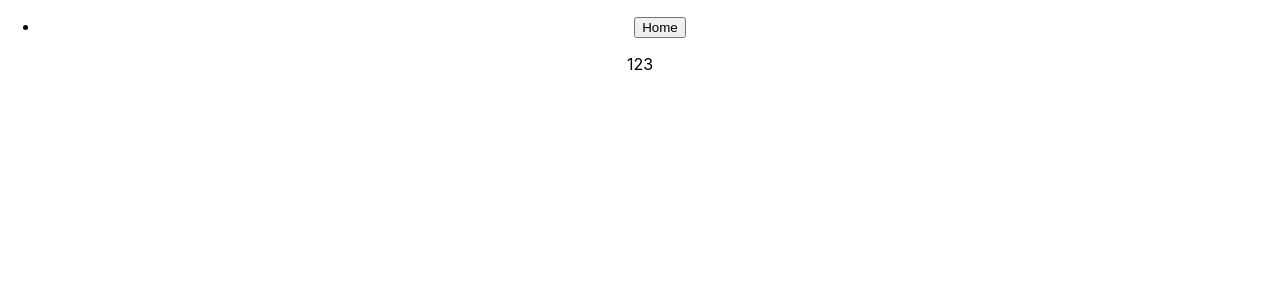
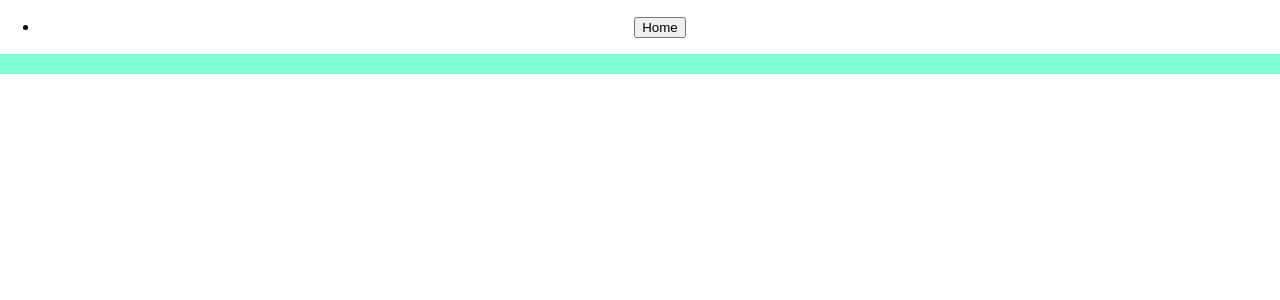
Before and after one commit to KiLiG-fcx/fcx-page, a React (Create React App) app: page / in a window 1280 px wide. Shown: the top 300 px of the page. Built offline with nearby package versions, Linux system fonts and the light colour scheme.

Commit message:
add test css styles

```diff
--- a/package.json
+++ b/package.json
@@ -6,7 +6,7 @@
     "@testing-library/jest-dom": "^5.17.0",
     "@testing-library/react": "^13.4.0",
     "@testing-library/user-event": "^13.5.0",
-    "antd": "^5.18.1",
+    "antd": "^5.18.3",
     "react": "^18.3.1",
     "react-dom": "^18.3.1",
     "react-router-dom": "^6.23.1",
--- a/src/App.js
+++ b/src/App.js
@@ -1,7 +1,8 @@
 import logo from './logo.svg';
 import './App.css';
 import NavBar from './components/NavBar';
-import HomePage from './components/page/HomePage';
+import HomePage from './components/page/HomePage/HomePage';
+import MyWork from './components/page/MyWork';
 import { BrowserRouter as Router, Routes, Route } from 'react-router-dom';
 
 function App() {
--- /dev/null
+++ b/src/components/page/HomePage/HomePage.css
@@ -0,0 +1,11 @@
+.homepage-flex {
+    display: flex;
+    flex-direction: column;
+    background-color: aquamarine;
+    align-items: center;
+}
+
+.homepage-box {
+    background-color:antiquewhite;
+    margin: 10px;
+}
--- a/src/components/page/HomePage.js
+++ b/src/components/page/HomePage/HomePage.js
@@ -1,10 +1,13 @@
 import React from "react";
+import './HomePage.css';
 import { useState } from "react";
 
 const HomePage = () => {
     return(
-        <div>
-            123
+        <div className="homepage-flex">
+            <div className="homepage-box">
+
+            </div>
         </div>
     )
 }
```
Also changed, not shown: 1 other file (tests, documents, lock files or other folders).
